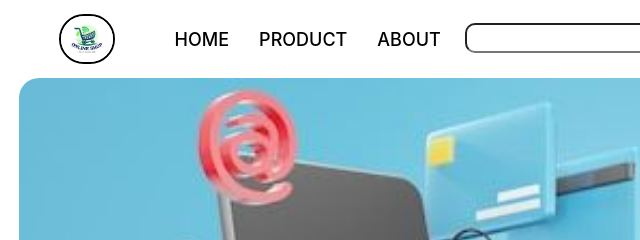
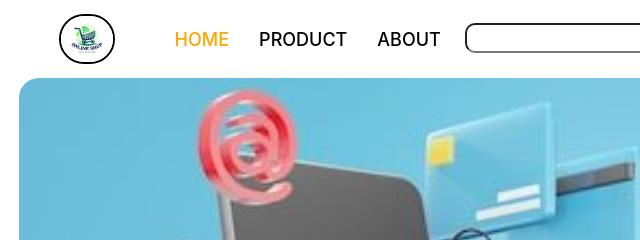
Before and after one commit to seyha203/My-website, a plain HTML site: page index.html in a window 1280 px wide. Shown: the top 240 px of the page, 1-641 px from the left. Drawn offline with Linux system fonts and the light colour scheme.

Commit message:
fix:code

```diff
--- a/css/about.css
+++ b/css/about.css
@@ -572,7 +572,9 @@ hr:hover {
 }
 
 
-
+#active{
+    color: orange;
+}
 footer {
     background: #03425d;
     color: white;
--- a/css/index.css
+++ b/css/index.css
@@ -383,6 +383,9 @@ footer {
         margin-left: 25px;
     }
 }
+#active{
+    color: orange;
+}
 
 /* template mobile phone */
 @media (max-width:699px) and (min-width:350px){
--- a/css/product.css
+++ b/css/product.css
@@ -275,6 +275,9 @@ footer {
     border-radius: 50%;
 }
 
+#active{
+    color: orange;
+}
 
 /* template tablate */
 @media (max-width:899px) and (min-width:700px){
--- a/index.html
+++ b/index.html
@@ -19,7 +19,7 @@
         <div class="nav">
             <img src="./img/download.jpg" alt="logo">
             <ul id="menu">
-                <li><a href="#">HOME</a></li>
+                <li><a id="active" href="#">HOME</a></li>
                 <li><a href="./page/product.html">PRODUCT</a></li>
                 <li><a href="./page/about.html">ABOUT</a></li>
             </ul>
```
Also changed, not shown: page/about.html (+1 -1 lines), page/product.html (+1 -1 lines).
